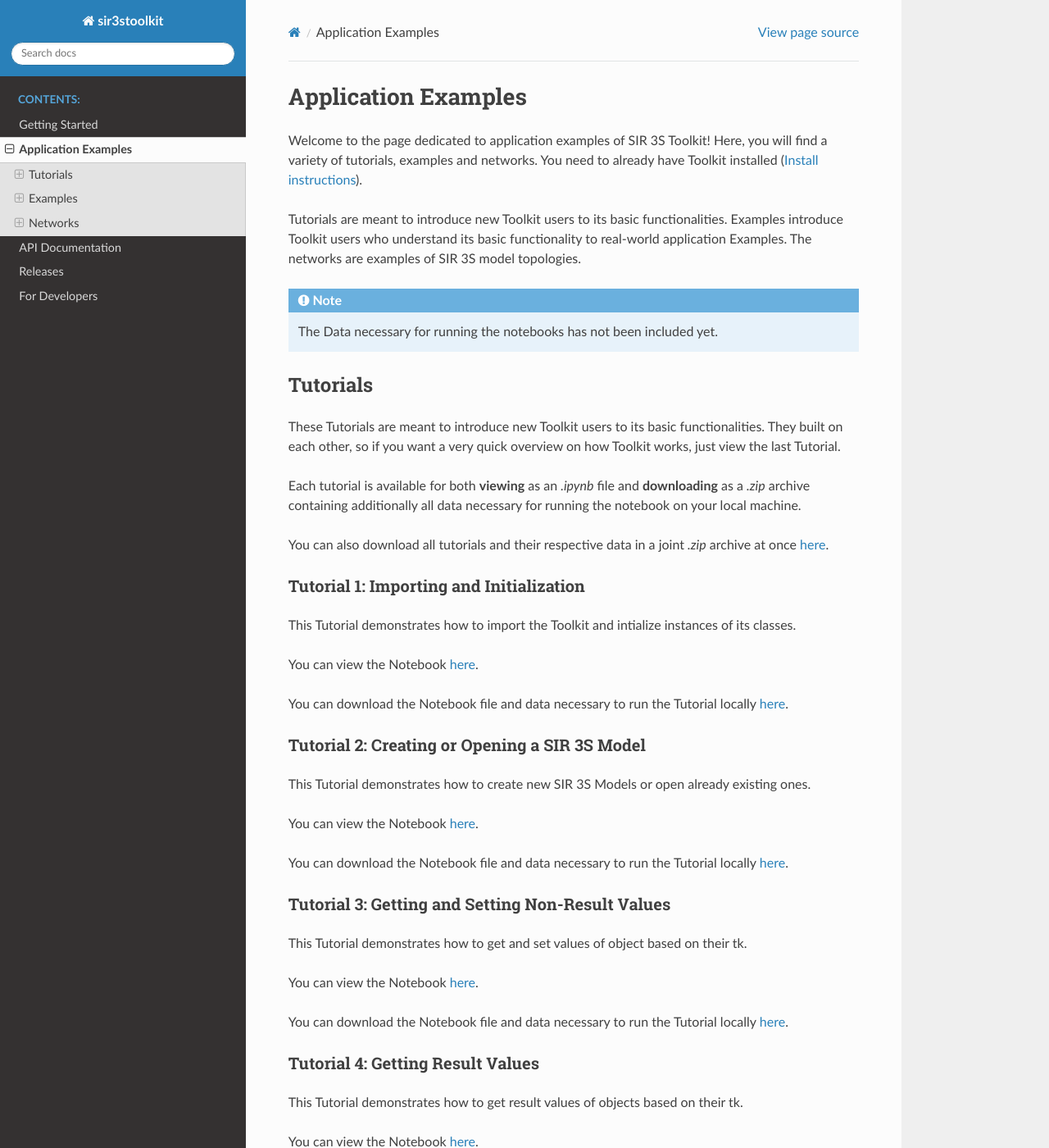
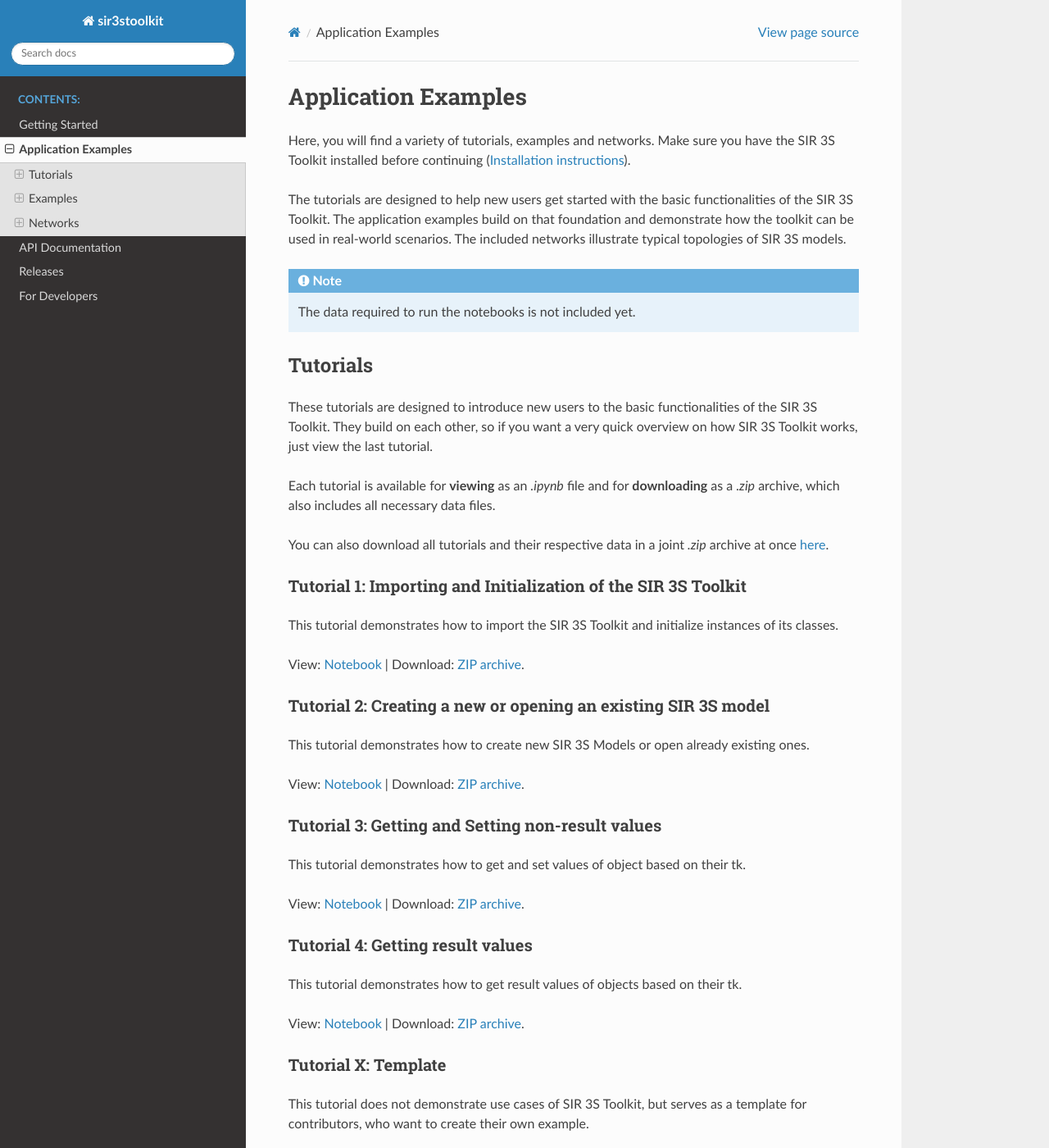
Before and after one commit to 3SConsult/sir3stoolkit, a Sphinx documentation site: the page built from docs/source/examples.rst, in a window 1280 px wide and 1400 px high. Shown: the whole window at 82% size. Built offline with Sphinx 7.4.7 and the Read the Docs theme 3.1.0, drawn with Linux system fonts in a browser that asks for light colours; pages that are not in the unit, such as notebooks, are missing from menus; some of the changed text lies outside the part shown.

Commit message:
update examples.rst

```diff
--- a/docs/source/examples.rst
+++ b/docs/source/examples.rst
@@ -2,93 +2,87 @@
 Application Examples
 ====================
 
-Welcome to the page dedicated to application examples of SIR 3S Toolkit! Here, you will find a variety of tutorials, examples and networks. You need to already have Toolkit installed (:ref:`Install instructions <installing-toolkit-label>`).
+Here, you will find a variety of tutorials, examples and networks.
+Make sure you have the SIR 3S Toolkit installed before continuing (:ref:`Installation instructions <installing-toolkit-label>`).
 
-Tutorials are meant to introduce new Toolkit users to its basic functionalities. Examples introduce Toolkit users who understand its basic functionality to real-world application Examples. The networks are examples of SIR 3S model topologies.
+The tutorials are designed to help new users get started with the basic functionalities of the SIR 3S Toolkit.
+The application examples build on that foundation and demonstrate how the toolkit can be used in real-world scenarios.
+The included networks illustrate typical topologies of SIR 3S models.
 
-.. note:: The Data necessary for running the notebooks has not been included yet.
+.. note:: The data required to run the notebooks is not included yet.
 
 Tutorials
 ---------
 
-These Tutorials are meant to introduce new Toolkit users to its basic functionalities. They built on each other, so if you want a very quick overview on how Toolkit works, just view the last Tutorial.
+These tutorials are designed to introduce new users to the basic functionalities of the SIR 3S Toolkit.
+They build on each other, so if you want a very quick overview on how SIR 3S Toolkit works,
+just view the last tutorial.
 
-Each tutorial is available for both **viewing** as an `.ipynb` file and **downloading** as a `.zip` archive containing additionally all data necessary for running the notebook on your local machine.
+Each tutorial is available for **viewing** as an `.ipynb` file and for **downloading** as a `.zip` archive,
+which also includes all necessary data files.
 
 You can also download all tutorials and their respective data in a joint `.zip` archive at once `here <https://github.com/3SConsult/sir3stoolkit/releases/download/tutorial_assets/Tutorial1-X_Assets.zip>`_.
 
 .. _Ttu1:
 
-Tutorial 1: Importing and Initialization
-~~~~~~~~~~~~~~~~~~~~~~~~~~~~~~~~~~~~~~~~
+Tutorial 1: Importing and Initialization of the SIR 3S Toolkit
+~~~~~~~~~~~~~~~~~~~~~~~~~~~~~~~~~~~~~~~~~~~~~~~~~~~~~~~~~~~~~~
 
-This Tutorial demonstrates how to import the Toolkit and intialize instances of its classes.
+This tutorial demonstrates how to import the SIR 3S Toolkit and initialize instances of its classes.
 
-You can view the Notebook `here <tutorials/Tutorial1_Assets/ToolkitTutorial1.html>`_.
-
-You can download the Notebook file and data necessary to run the Tutorial locally `here <https://github.com/3SConsult/sir3stoolkit/releases/download/tutorial_assets/Tutorial1_Assets.zip>`_.
+View: `Notebook <tutorials/Tutorial1_Assets/ToolkitTutorial1.html>`_ | Download: `ZIP archive <https://github.com/3SConsult/sir3stoolkit/releases/download/tutorial_assets/Tutorial1_Assets.zip>`_.
 
 .. _Ttu2:
 
-Tutorial 2: Creating or Opening a SIR 3S Model
-~~~~~~~~~~~~~~~~~~~~~~~~~~~~~~~~~~~~~~~~~~~~~~
+Tutorial 2: Creating a new or opening an existing SIR 3S model
+~~~~~~~~~~~~~~~~~~~~~~~~~~~~~~~~~~~~~~~~~~~~~~~~~~~~~~~~~~~~~~
 
-This Tutorial demonstrates how to create new SIR 3S Models or open already existing ones.
+This tutorial demonstrates how to create new SIR 3S Models or open already existing ones.
 
-You can view the Notebook `here <tutorials/Tutorial2_Assets/ToolkitTutorial2.html>`_.
-
-You can download the Notebook file and data necessary to run the Tutorial locally `here <https://github.com/3SConsult/sir3stoolkit/releases/download/tutorial_assets/Tutorial2_Assets.zip>`_.
+View: `Notebook <tutorials/Tutorial2_Assets/ToolkitTutorial2.html>`_ | Download: `ZIP archive <https://github.com/3SConsult/sir3stoolkit/releases/download/tutorial_assets/Tutorial2_Assets.zip>`_.
 
 .. _Ttu3:
 
-Tutorial 3: Getting and Setting Non-Result Values
+Tutorial 3: Getting and Setting non-result values
 ~~~~~~~~~~~~~~~~~~~~~~~~~~~~~~~~~~~~~~~~~~~~~~~~~
 
-This Tutorial demonstrates how to get and set values of object based on their tk.
+This tutorial demonstrates how to get and set values of object based on their tk.
 
-You can view the Notebook `here <tutorials/Tutorial3_Assets/ToolkitTutorial3.html>`_.
-
-You can download the Notebook file and data necessary to run the Tutorial locally `here <https://github.com/3SConsult/sir3stoolkit/releases/download/tutorial_assets/Tutorial3_Assets.zip>`_.
+View: `Notebook <tutorials/Tutorial3_Assets/ToolkitTutorial3.html>`_ | Download: `ZIP archive <https://github.com/3SConsult/sir3stoolkit/releases/download/tutorial_assets/Tutorial3_Assets.zip>`_.
 
 .. _Ttu4:
 
-Tutorial 4: Getting Result Values
+Tutorial 4: Getting result values
 ~~~~~~~~~~~~~~~~~~~~~~~~~~~~~~~~~
 
-This Tutorial demonstrates how to get result values of objects based on their tk.
+This tutorial demonstrates how to get result values of objects based on their tk.
 
-You can view the Notebook `here <tutorials/Tutorial4_Assets/ToolkitTutorial4.html>`_.
-
-You can download the Notebook file and data necessary to run the Tutorial locally `here <https://github.com/3SConsult/sir3stoolkit/releases/download/tutorial_assets/Tutorial4_Assets.zip>`_.
+View: `Notebook <tutorials/Tutorial4_Assets/ToolkitTutorial4.html>`_ | Download: `ZIP archive <https://github.com/3SConsult/sir3stoolkit/releases/download/tutorial_assets/Tutorial4_Assets.zip>`_.
 
 .. _TtuX:
 
 Tutorial X: Template
 ~~~~~~~~~~~~~~~~~~~~
 
-This tutorial does not demonstrate use cases of SIR 3S Toolkit, but serves as a template for contributors, who want to create their own Example.
+This tutorial does not demonstrate use cases of SIR 3S Toolkit, but serves as a template for contributors, who want to create their own example.
 
-You can view the Notebook `here <tutorials/TutorialX_Assets/ToolkitTutorialX.html>`_.
-
-You can download the Notebook file and data necessary to run the Tutorial locally `here <https://github.com/3SConsult/sir3stoolkit/releases/download/tutorial_assets/TutorialX_Assets.zip>`_.
+View: `Notebook <tutorials/TutorialX_Assets/ToolkitTutorialX.html>`_ | Download: `ZIP archive <https://github.com/3SConsult/sir3stoolkit/releases/download/tutorial_assets/TutorialX_Assets.zip>`_.
 
 Examples
 --------
 
-Examples introduce Toolkit users who understand its basic functionality to real-world application Examples.
+These examples are intended for users who are already familiar with the basic functionality of the Toolkit and demonstrate how to apply it to real-world scenarios.
 
 Each example is available for both **viewing** and **downloading** as an `.ipynb` file.
 
 .. _Tex1:
 
-Example 1: Shapeimport
-~~~~~~~~~~~~~~~~~~~~~~
+Example 1: Shape Import
+~~~~~~~~~~~~~~~~~~~~~~~
 
-This Example demonstrates how to create a connected topological network of nodes and pipes in SIR 3S via Toolkit based on shp data. The data used comes from 'SIR 3S\Modelle\Beispiele\Wasser\Manual\Projektdaten\01 Shape-Dateien'.
+This Example demonstrates how to create a connected topological network of nodes and pipes in SIR 3S via Toolkit based on shapefile data. The data used comes from 'SIR 3S\Modelle\Beispiele\Wasser\Manual\Projektdaten\01 Shape-Dateien'.
 
-You can view the Notebook `here <examples/Toolkit_Example1.html>`_.
-
-You can download the Notebook file :download:`here <examples/Toolkit_Example1.ipynb>`.
+View: `Notebook <examples/Toolkit_Example1.html>`_ | Download: :download:`Notebook <examples/Toolkit_Example1.ipynb>`.
 
 .. _TexX:
 
@@ -97,9 +91,7 @@ Example X: Template
 
 This example does not demonstrate use cases of SIR 3S Toolkit, but serves as a template for contributors, who want to create their own Example.
 
-You can view the Notebook `here <examples/Toolkit_ExampleX.html>`_.
-
-You can download the Notebook file :download:`here <examples/Toolkit_ExampleX.ipynb>`.
+View: `Notebook <examples/Toolkit_ExampleX.html>`_ | Download: :download:`Notebook <examples/Toolkit_ExampleX.ipynb>`.
 
 
 Networks
```
Also changed, not shown: other parts of docs/source/examples.rst (+1 -1 lines).
